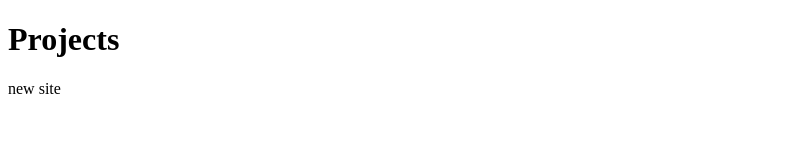
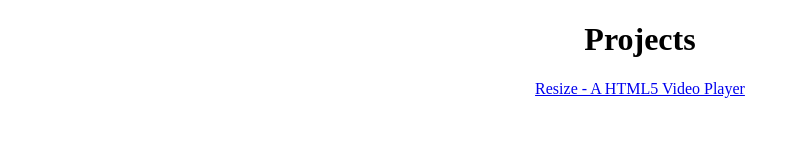
Before and after one commit to DanielBeckstein/DanielBeckstein.github.io, a plain HTML site: page index.html in a window 1280 px wide. Shown: the whole page, without its empty margins (0-800 px from the left). Drawn offline with Linux system fonts and the light colour scheme.

Commit message:
style, add resize link

```diff
--- a/index.html
+++ b/index.html
@@ -4,6 +4,8 @@
 <title>Projects</title>
 </head>
 <body>
+<center>
         <h1>Projects</h1>
-                new site
+              <a href="pro/resize.html">Resize - A HTML5 Video Player</a>
+</center>
 </html>
```
